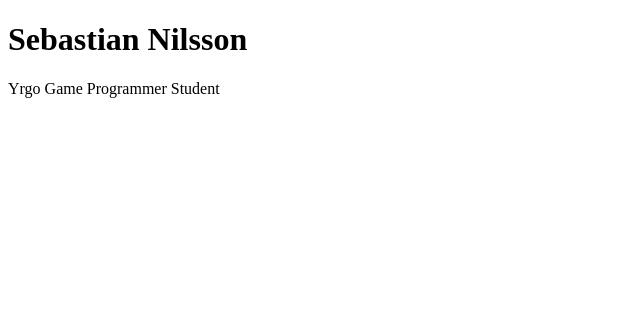
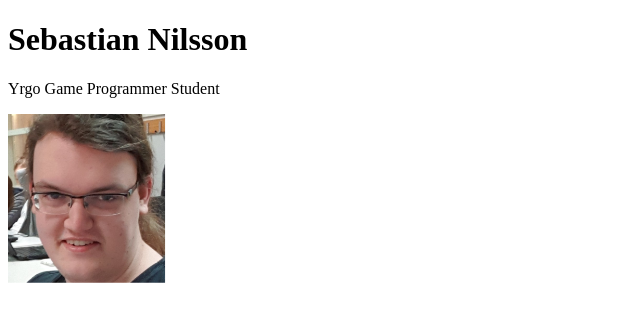
Before and after one commit to fiolot/fiolot.github.io, a plain HTML site: page index.html in a window 1280 px wide. Shown: the whole page, without its empty margins (0-640 px from the left). Drawn offline with Linux system fonts and the light colour scheme.

Commit message:
added image

```diff
--- a/index.html
+++ b/index.html
@@ -7,5 +7,6 @@
    <body>
       <h1>Sebastian Nilsson</h1>
       <p>Yrgo Game Programmer Student</p>
+      <img src="mePortrait.png" width="300px">
    </body>
 </html>
```
Also changed, not shown: mePortrait.png (added).
